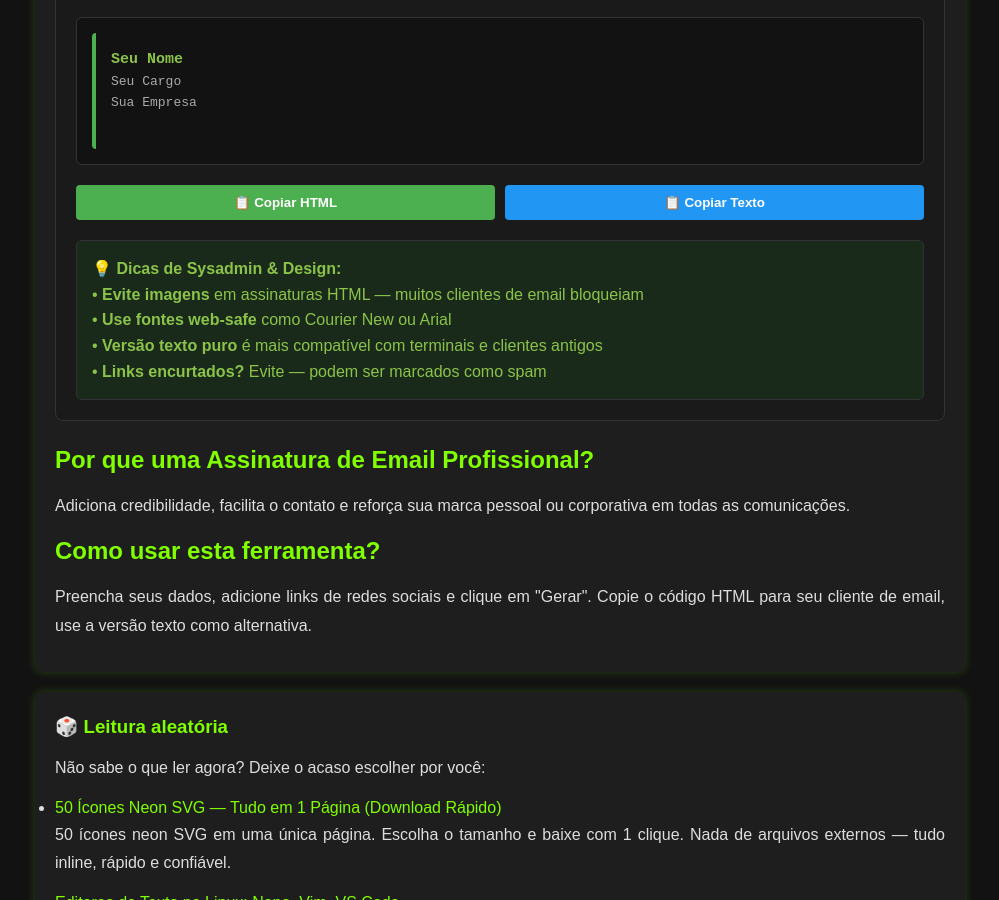
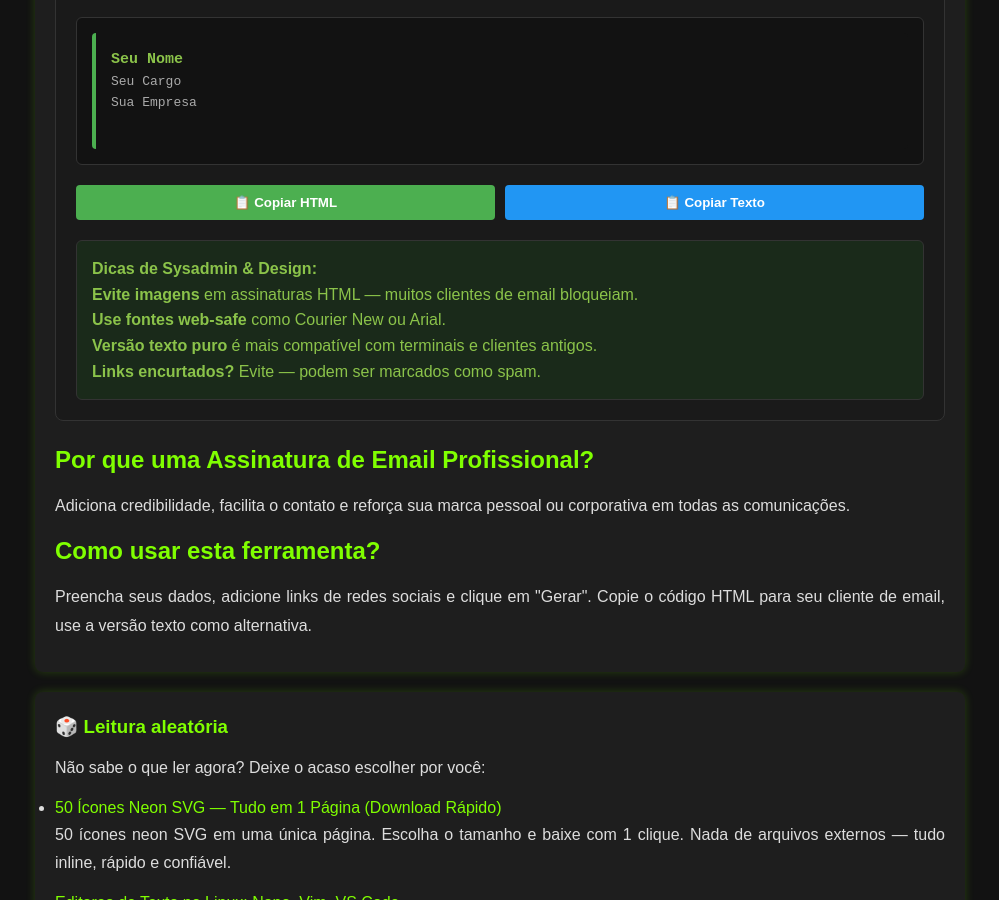
Before and after one commit to Piolinux/piolinux-site, a Jekyll site: the page built from _pages/tools/email-signature-generator.html, in a window 1280 px wide and 900 px high, scrolled down 1154 px. Shown: the whole window, without its empty margins (140-1139 px from the left). Built offline with Jekyll 4.4.1, drawn with Linux system fonts in a browser that asks for light colours.

Commit message:
Update email-signature-generator.html

```diff
--- a/_pages/tools/email-signature-generator.html
+++ b/_pages/tools/email-signature-generator.html
@@ -79,11 +79,11 @@ tags: [email, assinatura, html, marketing, vendas, suporte, seo]
   </div>
 
   <div style="background: #1a2a1a; color: #8bc34a; padding: 15px; border-radius: 6px; margin-top: 20px; border: 1px solid #333;">
-    <strong>💡 Dicas de Sysadmin & Design:</strong><br>
-    • <strong>Evite imagens</strong> em assinaturas HTML — muitos clientes de email bloqueiam<br>
-    • <strong>Use fontes web-safe</strong> como Courier New ou Arial<br>
-    • <strong>Versão texto puro</strong> é mais compatível com terminais e clientes antigos<br>
-    • <strong>Links encurtados?</strong> Evite — podem ser marcados como spam
+    <strong>  Dicas de Sysadmin & Design:</strong><br>
+      <strong>Evite imagens</strong> em assinaturas HTML — muitos clientes de email bloqueiam.<br>
+      <strong>Use fontes web-safe</strong> como Courier New ou Arial.<br>
+      <strong>Versão texto puro</strong> é mais compatível com terminais e clientes antigos.<br>
+      <strong>Links encurtados?</strong> Evite — podem ser marcados como spam.
   </div>
 </div>
 
```
